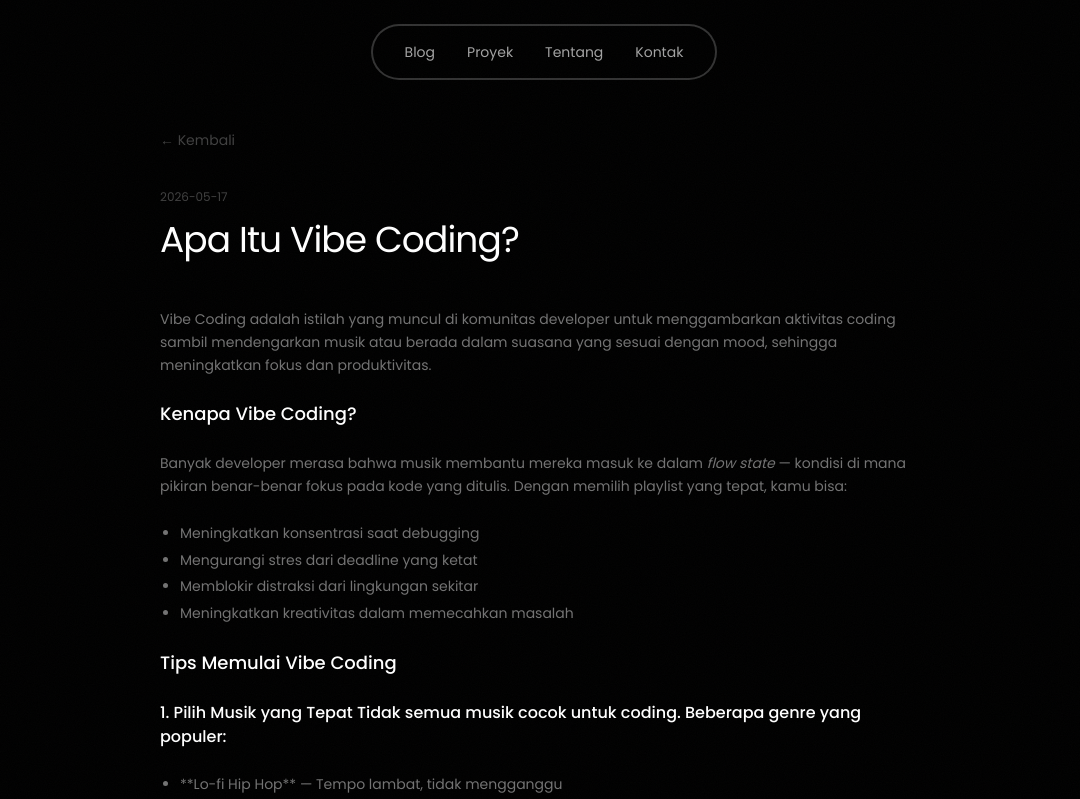
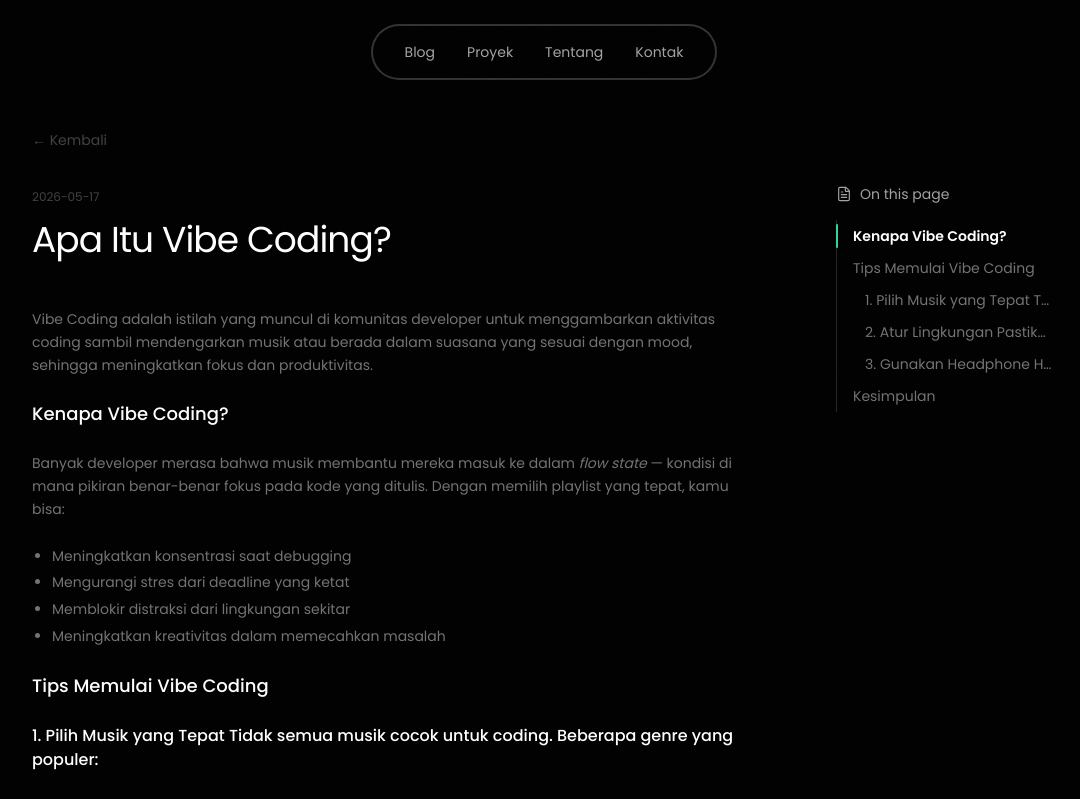
Before and after one commit to SiloKusuma/Portofolioku, a Next.js app: page /blog/apa-itu-vibe-coding in a window 1280 px wide. Shown: the top 799 px of the page, without its empty margins (96-1176 px from the left). Built offline with nearby package versions, Linux system fonts and the light colour scheme.

Commit message:
Wire blog detail page to On this page TOC

```diff
--- a/app/blog/[slug]/page.tsx
+++ b/app/blog/[slug]/page.tsx
@@ -1,6 +1,9 @@
 import Link from "next/link";
 import { notFound } from "next/navigation";
 import { blogPosts } from "@/lib/blogData";
+import { getBlogHeadings } from "@/lib/blogContent";
+import BlogArticleContent from "@/components/BlogArticleContent";
+import BlogTableOfContents from "@/components/BlogTableOfContents";
 
 interface Props {
   params: { slug: string };
@@ -23,98 +26,46 @@ export default function BlogDetailPage({ params }: Props) {
   const post = blogPosts.find((p) => p.slug === params.slug);
   if (!post) notFound();
 
-  const paragraphs = post.content.split("\n\n");
+  const headings = getBlogHeadings(post.content);
 
   return (
     <div className="pt-32 pb-28 px-6">
-      <div className="max-w-3xl mx-auto">
+      <div className="max-w-5xl mx-auto">
         <Link
           href="/blog"
           className="text-sm text-neutral-700 hover:text-white transition-colors"
         >
           &larr; Kembali
         </Link>
-        <article className="mt-8">
+
+        <div className="mt-8 lg:grid lg:grid-cols-[minmax(0,1fr)_220px] lg:gap-14 xl:gap-20">
+          <article className="min-w-0">
             <time className="text-xs text-neutral-700">{post.date}</time>
             <h1 className="mt-3 text-3xl md:text-4xl font-normal tracking-tight text-white">
               {post.title}
             </h1>
-          <div className="mt-12 space-y-6 text-sm text-neutral-500 leading-relaxed">
-            {paragraphs.map((para, i) => {
-              if (para.startsWith("## ")) {
-                return (
-                  <h2
-                    key={i}
-                    className="text-lg font-medium text-white mt-10 -mb-3"
-                  >
-                    {para.replace("## ", "")}
-                  </h2>
-                );
-              }
-              if (para.startsWith("### ")) {
-                return (
-                  <h3
-                    key={i}
-                    className="text-base font-medium text-white mt-8 -mb-3"
-                  >
-                    {para.replace("### ", "")}
-                  </h3>
-                );
-              }
-              if (para.startsWith("- ")) {
-                const items = para
-                  .split("\n")
-                  .map((line) => line.replace(/^- /, ""));
-                return (
-                  <ul
-                    key={i}
-                    className="list-disc pl-5 space-y-1 text-neutral-500"
-                  >
-                    {items.map((item, j) => (
-                      <li key={j}>{item}</li>
-                    ))}
-                  </ul>
-                );
-              }
-              if (para.startsWith("1. ")) {
-                const items = para
-                  .split("\n")
-                  .map((line) => line.replace(/^\d+\.\s/, ""));
-                return (
-                  <ol
-                    key={i}
-                    className="list-decimal pl-5 space-y-1 text-neutral-500"
-                  >
-                    {items.map((item, j) => (
-                      <li key={j}>{item}</li>
-                    ))}
-                  </ol>
-                );
-              }
-              const parts = para.split(/(\*{1,2}[^*]+\*{1,2})/);
-              if (parts.length > 1) {
-                return (
-                  <p key={i}>
-                    {parts.map((part, j) => {
-                      if (part.startsWith("**") && part.endsWith("**")) {
-                        return (
-                          <strong key={j} className="text-white">
-                            {part.slice(2, -2)}
-                          </strong>
-                        );
-                      }
-                      if (part.startsWith("*") && part.endsWith("*")) {
-                        return <em key={j}>{part.slice(1, -1)}</em>;
-                      }
-                      return part;
-                    })}
-                  </p>
-                );
-              }
-              return <p key={i}>{para}</p>;
-            })}
+
+            {headings.length > 0 && (
+              <BlogTableOfContents
+                headings={headings}
+                className="mt-10 lg:hidden"
+              />
+            )}
+
+            <div className="mt-12">
+              <BlogArticleContent content={post.content} />
             </div>
           </article>
+
+          {headings.length > 0 && (
+            <aside className="hidden lg:block">
+              <BlogTableOfContents
+                headings={headings}
+                className="sticky top-28"
+              />
+            </aside>
+          )}
+        </div>
       </div>
     </div>
   );
```
Lines whose indentation alone changed are shown as unchanged.
